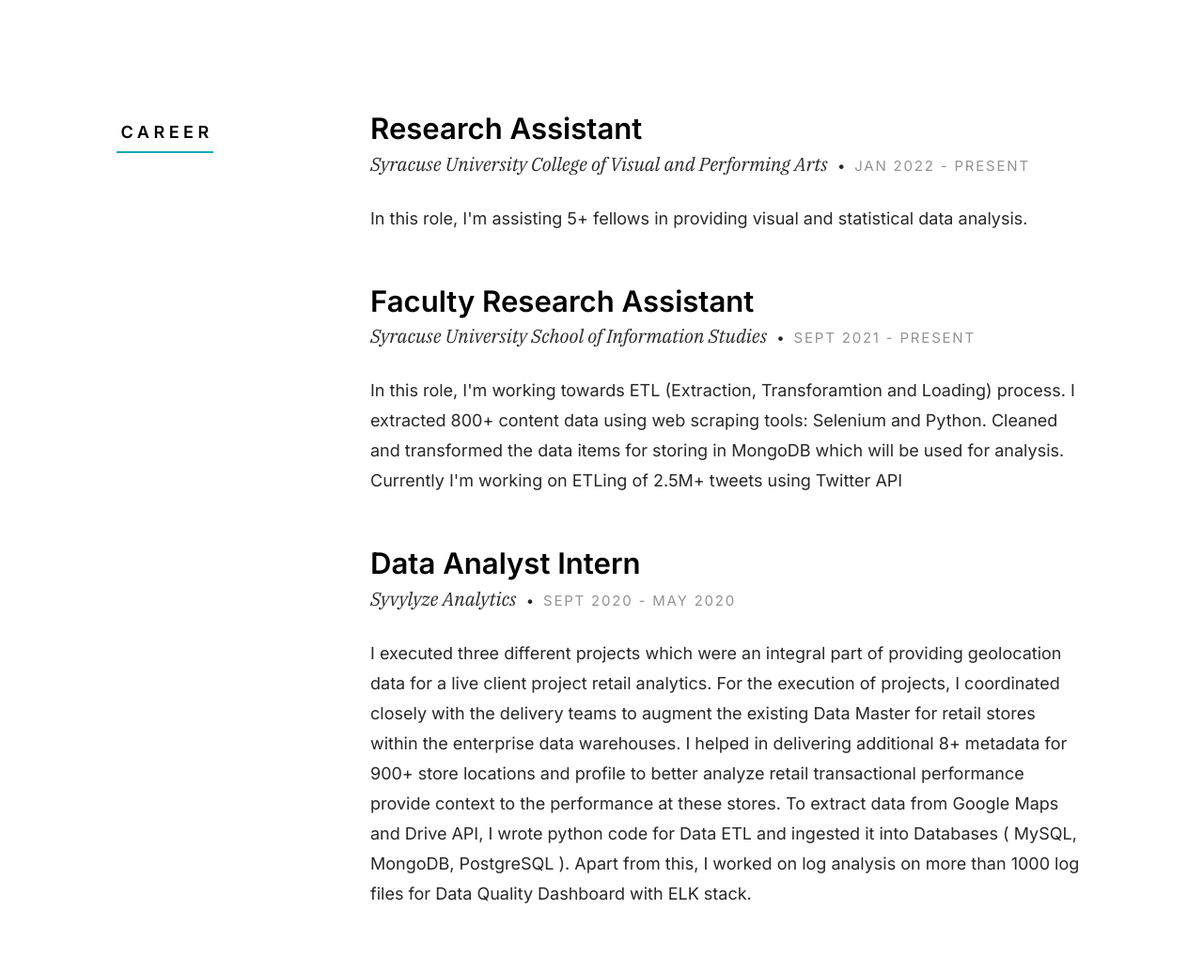
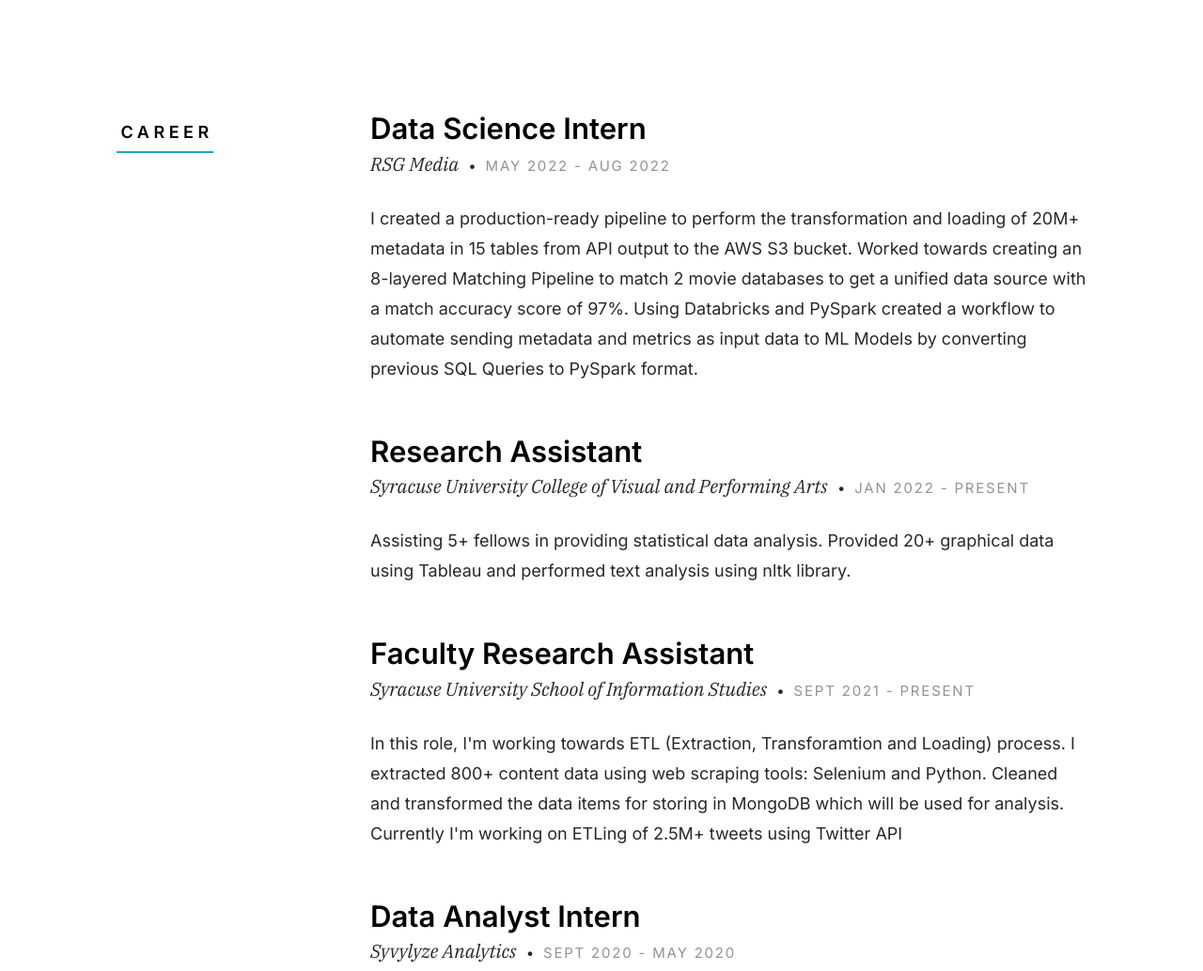
Before and after one commit to yashshimpi29/yashshimpi29.github.io, a plain HTML site: page index.html in a window 1280 px wide. Shown: the part 1800-2834 px from the top of the page at 94% size. Drawn offline with Linux system fonts and the light colour scheme.

Commit message:
Update index.html

```diff
--- a/index.html
+++ b/index.html
@@ -161,6 +161,30 @@
                 <h3 class="section-header-allcaps">Career</h3>
             </div>
             <div class="column large-9 tab-12">
+
+                <div class="resume-block">
+
+                    <div class="resume-block__header">
+                        <h4 class="h3">Data Science Intern</h4>
+                        <p class="resume-block__header-meta">
+                            <span>RSG Media</span>
+                            <span class="resume-block__header-date">
+                                May 2022 - Aug 2022
+                            </span>
+                        </p>
+                    </div>
+
+                    <p>
+                    I created a production-ready pipeline to perform the transformation and loading of 20M+ metadata in
+                    15 tables from API output to the AWS S3 bucket.
+                    Worked towards creating an 8-layered Matching Pipeline to match 2 movie databases to get a unified data source
+                    with a match accuracy score of 97%.
+                    Using Databricks and PySpark created a workflow to automate sending metadata and metrics as input data to ML Models
+                    by converting previous SQL Queries to PySpark format.
+                    </p>
+
+                </div> <!-- end resume-block -->
+
                 <div class="resume-block">
 
                     <div class="resume-block__header">
@@ -174,7 +198,7 @@
                     </div>
 
                     <p>
-                    In this role, I'm assisting 5+ fellows in providing visual and statistical data analysis.
+                    Assisting 5+ fellows in providing statistical data analysis. Provided 20+ graphical data using Tableau and performed text analysis using nltk library.
                     </p>
 
                 </div> <!-- end resume-block -->
@@ -292,6 +316,7 @@
                     <strong style="text-align:center">Programming Languages</strong>
                     <li>Python</li>
                     <li>R programming</li>
+                    <li>PySpark</li>
                     <br>
                     <strong>Databases</strong>
                     <li>SQL (MySQL, PostgreSQL, MSSQL)</li>
@@ -303,6 +328,7 @@
                     <li>PowerBI</li>
                     <li>Excel</li>
                     <li>A/B Testing and Hypothesis Testing</li>
+                    <li>Databricks</li>
 
                     <!--
                     <ul class="skill-bars-fat">
```
